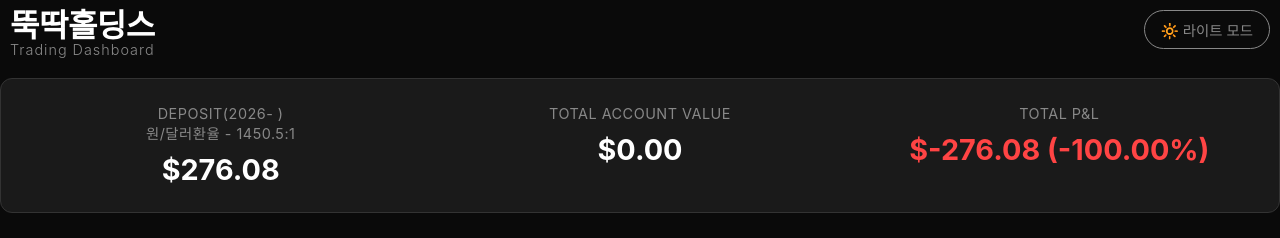
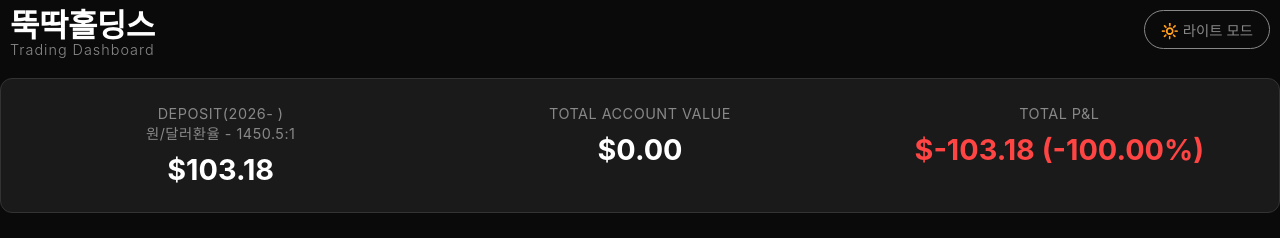
Before and after one commit to junjae92/okx-tracker-frontend, a React (Create React App) app: page / in a window 1280 px wide. Shown: the top 238 px of the page. Built offline with nearby package versions, Linux system fonts and the light colour scheme; no server answers; the HTML template or start-up script is replaced by a standard one.

Commit message:
Update App.tsx

```diff
--- a/src/App.tsx
+++ b/src/App.tsx
@@ -184,7 +184,7 @@ function App() {
     );
   }
 
-  const depositAmount = 276.08;
+  const depositAmount = 103.18;
   const totalBalance = parseFloat(balance?.data?.[0]?.totalEq || 0);
   const totalUnrealizedPnl = totalBalance - depositAmount;
   const profitPercentage = (totalUnrealizedPnl / depositAmount) * 100;
```
